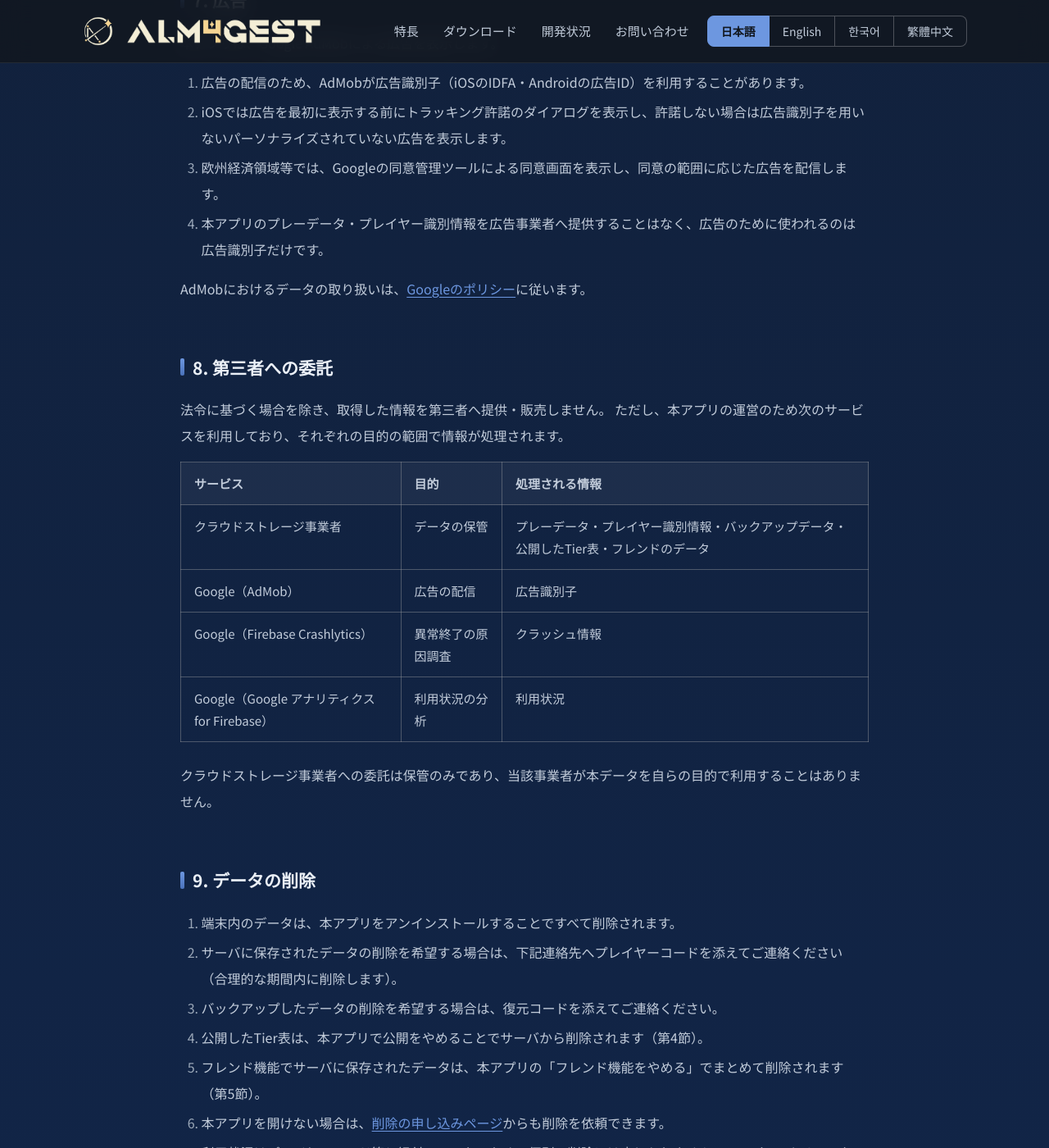
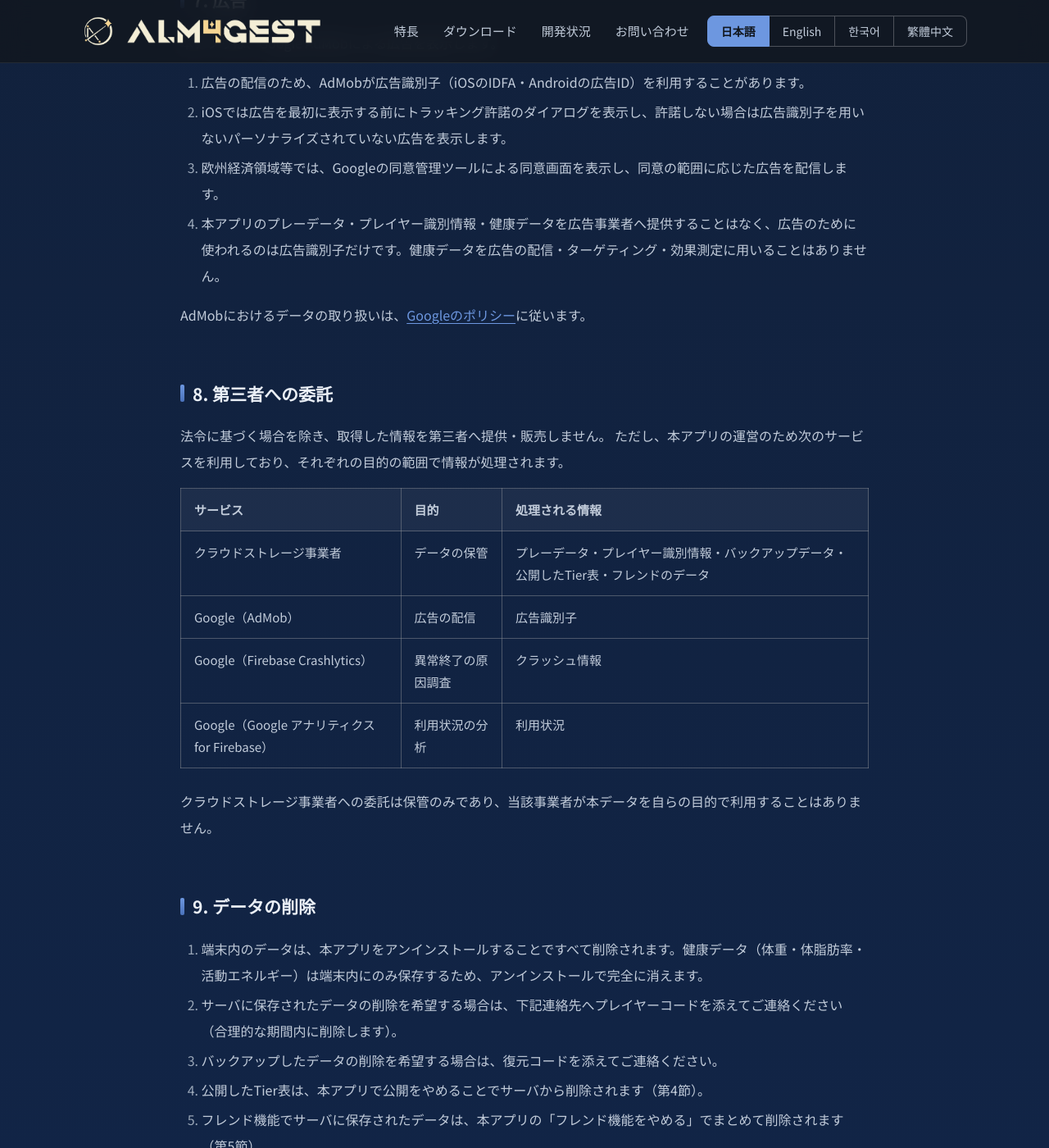
Before and after one commit to ekarunian/alm4gest-site, a Jekyll site: the page built from privacy.md, in a window 1280 px wide and 1400 px high, scrolled down 4592 px. Shown: the whole window at 82% size. Built offline with Jekyll 4.4.1, drawn with Linux system fonts in a browser that asks for light colours; some web fonts are replaced; some of the changed text lies outside the part shown.

Commit message:
プライバシーポリシー4言語へ、健康データを広告に使わないことと、アンインストールで消えることを明記する
Health Connect 権限申告の差し戻し対応。広告の節が健康データを名指ししておらず、
削除の節にも健康データの記述が無かった。

Co-Authored-By: Claude Opus 5 (1M context) <noreply@anthropic.com>
Claude-Session: https://claude.ai/code/session_01B85w1qsZkru52jPWWe2b4J

```diff
--- a/privacy.md
+++ b/privacy.md
@@ -106,7 +106,7 @@ title: "ALM4GEST プライバシーポリシー"
 1. 広告の配信のため、AdMobが広告識別子（iOSのIDFA・Androidの広告ID）を利用することがあります。
 2. iOSでは広告を最初に表示する前にトラッキング許諾のダイアログを表示し、許諾しない場合は広告識別子を用いないパーソナライズされていない広告を表示します。
 3. 欧州経済領域等では、Googleの同意管理ツールによる同意画面を表示し、同意の範囲に応じた広告を配信します。
-4. 本アプリのプレーデータ・プレイヤー識別情報を広告事業者へ提供することはなく、広告のために使われるのは広告識別子だけです。
+4. 本アプリのプレーデータ・プレイヤー識別情報・健康データを広告事業者へ提供することはなく、広告のために使われるのは広告識別子だけです。健康データを広告の配信・ターゲティング・効果測定に用いることはありません。
 
 AdMobにおけるデータの取り扱いは、[Googleのポリシー](https://policies.google.com/technologies/partner-sites)に従います。
 
@@ -126,7 +126,7 @@ AdMobにおけるデータの取り扱いは、[Googleのポリシー](https://p
 
 ## 9. データの削除
 
-1. 端末内のデータは、本アプリをアンインストールすることですべて削除されます。
+1. 端末内のデータは、本アプリをアンインストールすることですべて削除されます。健康データ（体重・体脂肪率・活動エネルギー）は端末内にのみ保存するため、アンインストールで完全に消えます。
 2. サーバに保存されたデータの削除を希望する場合は、下記連絡先へプレイヤーコードを添えてご連絡ください（合理的な期間内に削除します）。
 3. バックアップしたデータの削除を希望する場合は、復元コードを添えてご連絡ください。
 4. 公開したTier表は、本アプリで公開をやめることでサーバから削除されます（第4節）。
```
Also changed, not shown: other parts of privacy.md (+1 -1 lines), en/privacy.md (+3 -3 lines), ko/privacy.md (+3 -3 lines), zh/privacy.md (+3 -3 lines).
